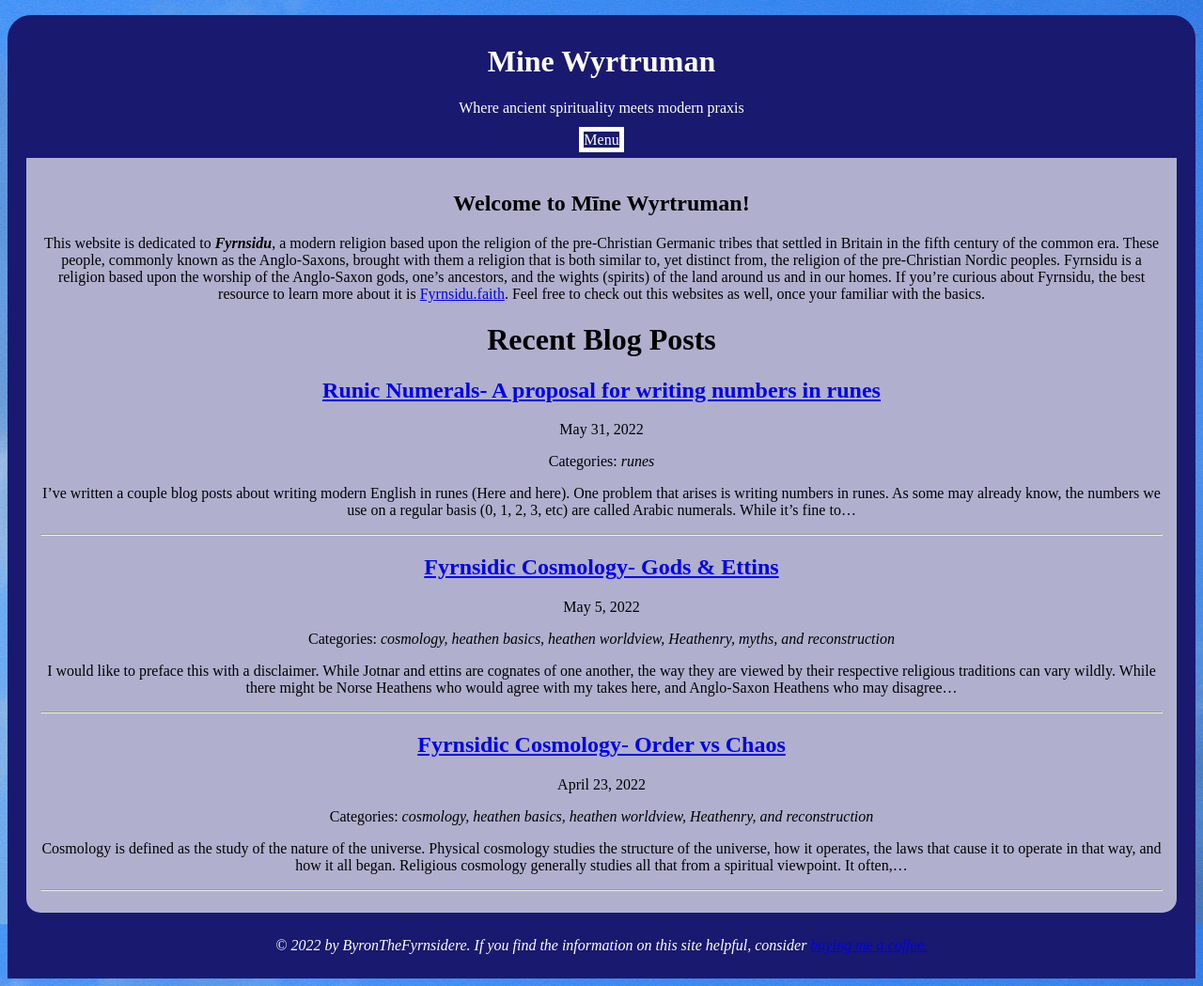
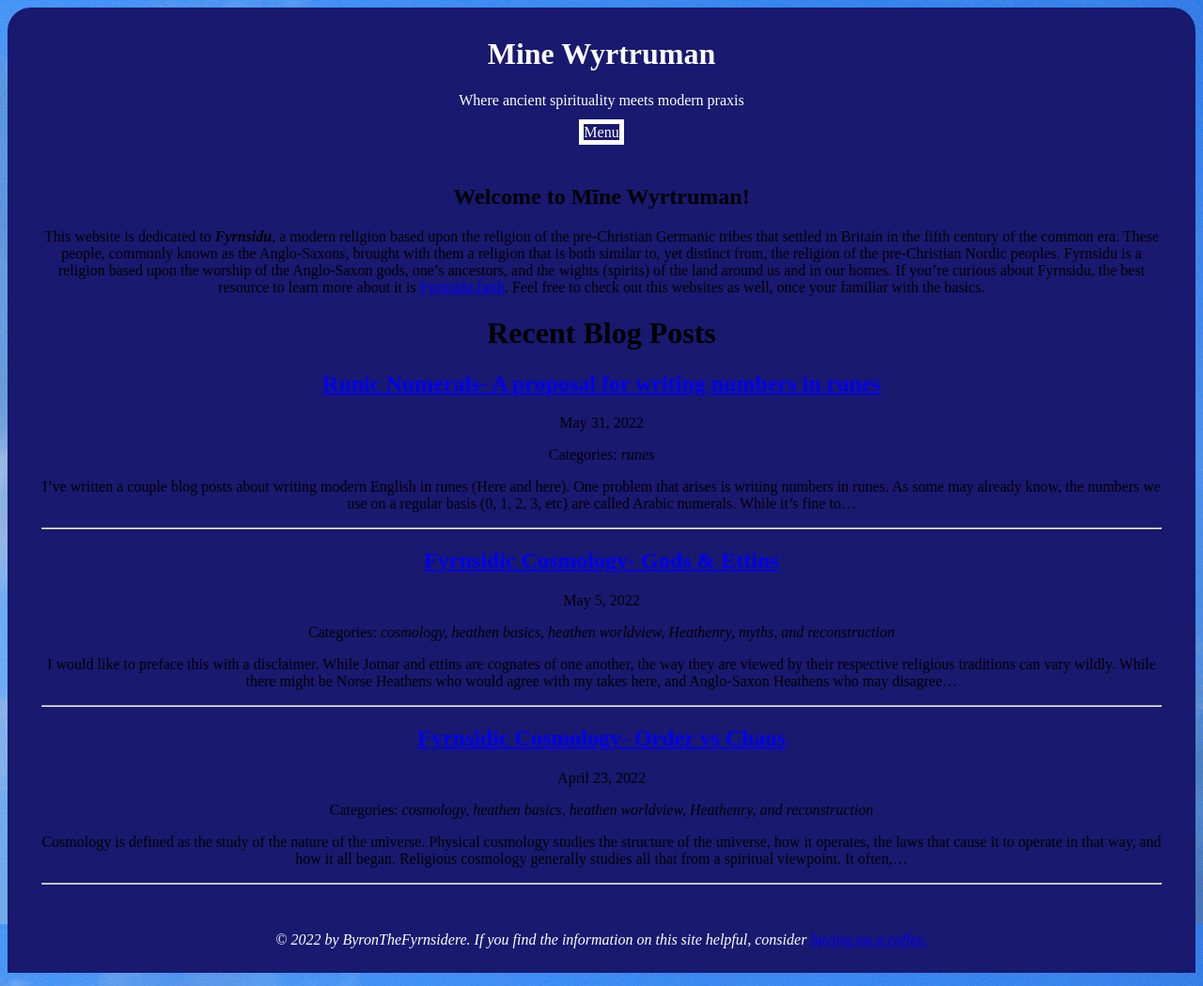
Before and after one commit to byronpendason/byronpendason.github.io, a Jekyll site: the page built from index.md, in a window 1280 px wide. Shown: the whole page at 94% size. Built offline with Jekyll 4.4.1, drawn with Linux system fonts in a browser that asks for light colours; our own code applies the rules of GitHub Pages for plain Markdown files; comment, search, counter and statistics services are not loaded.

Commit message:
Update style.css

```diff
--- a/css/style.css
+++ b/css/style.css
@@ -7,23 +7,18 @@ body {
   color: black;
 }
 #header {
-  background: rgba(25, 25, 112, 1.0);
+  background: rgb(25, 25, 112);
   color: white;
   border-radius: 25px 25px 0px 0px;
   border-color: midnightblue;
   border-width: 10px;
   border-style: solid;
-  align-items: center;
-  justify-content: center;
-  margin-top: 1em;
 }
 #header * {
   text-align: center;
-  margin-right: auto;
-  margin-left: auto;
 }
 nav {
-  background: rgba(25, 25, 112, 1.0);
+  background: rgb(25, 25, 112);
 }
 nav * {
   text-align: center;
@@ -33,48 +28,28 @@ nav * {
 .dropdown {
   position: relative;
   display: block;
-  background-color: midnightblue;
-  margin-left: auto;
-  margin-right: auto;
-  opacity: 1.0;
 }
 .dropbtn {
   border: 5px solid white;
-  margin-right: auto;
-  margin-left: auto;
-  opacity: 1.0;
 }
 .dropdownContent {
   display: none;
   position: absolute;
-  background-color: white;
-  border-radius: 25px;
-  border-color: midnightblue;
-  border-width: 10px;
-  border-style: solid;
-  padding: 10px;
-  margin-right: auto;
-  margin-left: auto;
-  opacity: 1.0;
+  background: rgb(25, 25, 112);
 }
 .dropdown:hover .dropdownContent {
   display: block;
   margin-right: auto;
   margin-left: auto;
-  opacity: 1.0;
 }
 #content {
-  background: rgba(255, 255, 255, 0.66);
+  background: rgba(255, 255, 255, 0);
   color: black;
   border-radius: 0px 0px 25px 25px;
   border-color: midnightblue;
-  border-width: 10px;
+  border-width: 1em;
   border-style: solid;
-  padding: 15px;
-}
-#footer {
-  margin-top: 0px;
-  margin-bottom: 10px;
+  padding: 10px;
 }
 .PageNavigation {
   display: block;
```
